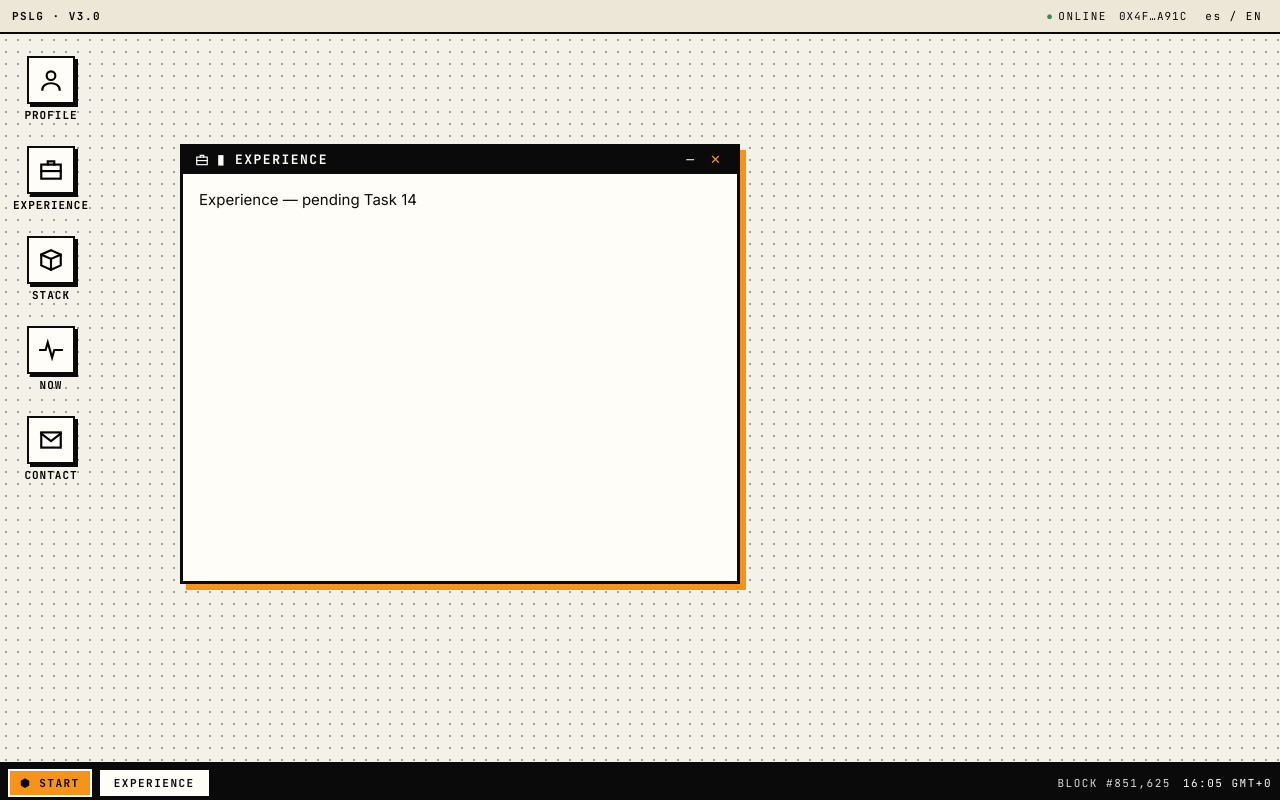
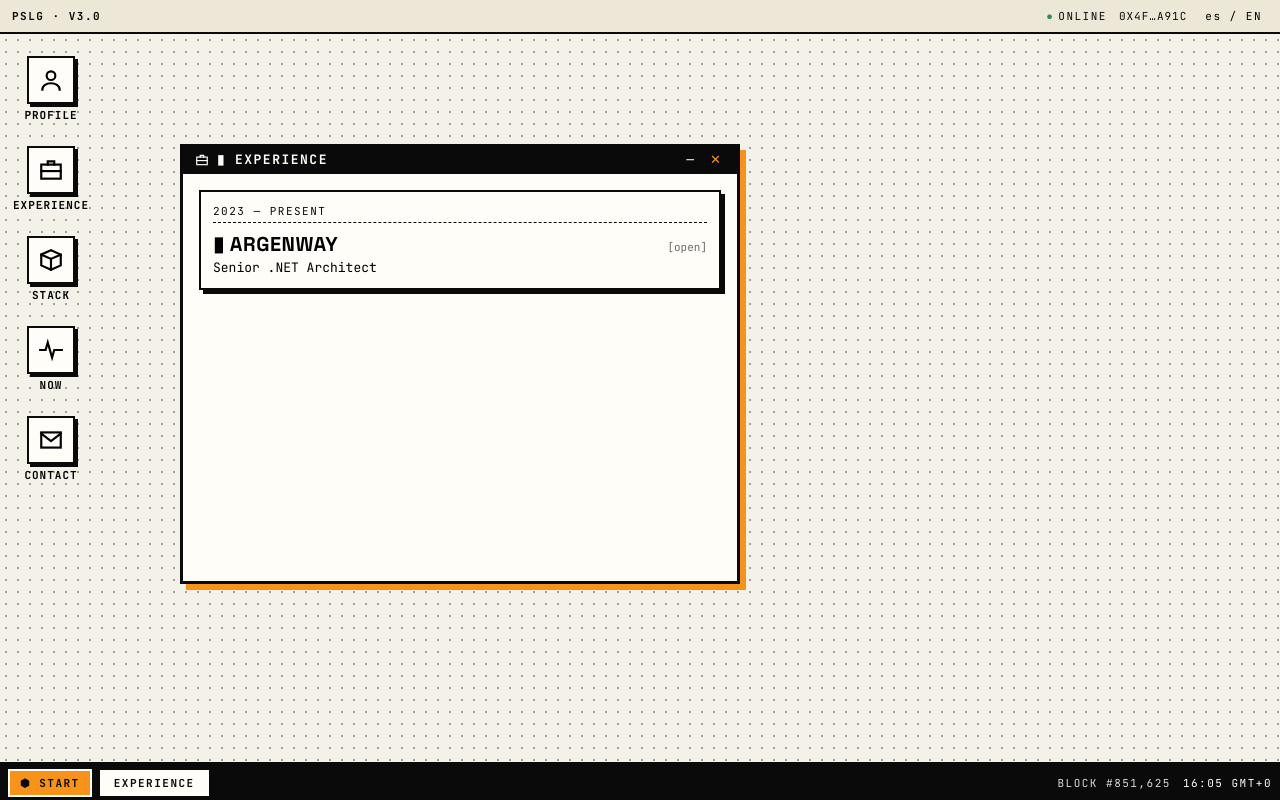
Before and after one commit to pslucianogomez/pslucianogomez-95, a React (Vite) app: page /experience in a window 1280 px wide. Built offline with nearby package versions, Linux system fonts and the light colour scheme.

Commit message:
feat(experience): brutalist timeline with inline expand/collapse

```diff
--- a/src/features/Experience/ExperienceList.tsx
+++ b/src/features/Experience/ExperienceList.tsx
@@ -1 +1,123 @@
-export const ExperienceList = () => <div>Experience — pending Task 14</div>;
+import styled from 'styled-components';
+import { useState } from 'react';
+import { experiences, type Experience } from '../../data/experiences';
+import { useLanguage } from '../../contexts/LanguageContext';
+
+const Item = styled.article<{ $expanded: boolean }>`
+  background: ${({ theme }) => theme.colors.inkPaper};
+  border: ${({ theme }) => theme.border.thin};
+  box-shadow: ${({ theme, $expanded }) => $expanded ? theme.shadow.btc : theme.shadow.base};
+  padding: ${({ theme }) => theme.space['3']}px;
+  margin-bottom: ${({ theme }) => theme.space['3']}px;
+`;
+
+const Period = styled.div`
+  font-family: ${({ theme }) => theme.fontFamily.mono};
+  font-size: ${({ theme }) => theme.fontSize.xs};
+  letter-spacing: 1.5px;
+  text-transform: uppercase;
+  border-bottom: 1px dashed ${({ theme }) => theme.colors.ink};
+  padding-bottom: ${({ theme }) => theme.space['1']}px;
+  margin-bottom: ${({ theme }) => theme.space['2']}px;
+`;
+
+const Header = styled.button`
+  display: flex;
+  justify-content: space-between;
+  align-items: baseline;
+  width: 100%;
+  background: transparent;
+  border: none;
+  padding: 0;
+  text-align: left;
+  cursor: crosshair;
+`;
+
+const Company = styled.span`
+  font-family: ${({ theme }) => theme.fontFamily.display};
+  font-weight: 900;
+  font-size: ${({ theme }) => theme.fontSize.lg};
+  letter-spacing: 0.5px;
+  text-transform: uppercase;
+`;
+
+const Affordance = styled.span`
+  font-family: ${({ theme }) => theme.fontFamily.mono};
+  font-size: ${({ theme }) => theme.fontSize.xs};
+  color: ${({ theme }) => theme.colors.muted};
+  &::before { content: '['; }
+  &::after  { content: ']'; }
+`;
+
+const Role = styled.div`
+  font-family: ${({ theme }) => theme.fontFamily.mono};
+  font-size: ${({ theme }) => theme.fontSize.sm};
+  margin-top: 2px;
+`;
+
+const Detail = styled.div`
+  margin-top: ${({ theme }) => theme.space['3']}px;
+  font-family: ${({ theme }) => theme.fontFamily.body};
+  font-size: ${({ theme }) => theme.fontSize.md};
+  line-height: 1.45;
+`;
+
+const Techs = styled.div`
+  margin-top: ${({ theme }) => theme.space['3']}px;
+  font-family: ${({ theme }) => theme.fontFamily.mono};
+  font-size: ${({ theme }) => theme.fontSize.xs};
+  letter-spacing: 1px;
+  text-transform: uppercase;
+  color: ${({ theme }) => theme.colors.muted};
+`;
+
+const Empty = styled.p`
+  font-family: ${({ theme }) => theme.fontFamily.mono};
+  font-size: ${({ theme }) => theme.fontSize.sm};
+  color: ${({ theme }) => theme.colors.muted};
+`;
+
+const ExperienceCard = ({ exp, isOpen, onToggle, lang, openLabel, closeLabel }: {
+  exp: Experience; isOpen: boolean; onToggle: () => void;
+  lang: 'en' | 'es'; openLabel: string; closeLabel: string;
+}) => (
+  <Item $expanded={isOpen}>
+    <Period>{exp.period[lang]}</Period>
+    <Header onClick={onToggle} aria-expanded={isOpen}>
+      <span>
+        <Company>▮ {exp.company}</Company>
+        <Role>{exp.title[lang]}</Role>
+      </span>
+      <Affordance>{isOpen ? closeLabel : openLabel}</Affordance>
+    </Header>
+    {isOpen && (
+      <>
+        <Detail>{exp.abstract[lang]}</Detail>
+        <Techs>stack: {exp.technologies.join(' · ')}</Techs>
+      </>
+    )}
+  </Item>
+);
+
+export const ExperienceList = () => {
+  const { t, language } = useLanguage();
+  const [openId, setOpenId] = useState<string | null>(null);
+  if (experiences.length === 0) {
+    return <Empty>{t('experience.empty')}</Empty>;
+  }
+  return (
+    <div>
+      {experiences.map((e) => (
+        <ExperienceCard
+          key={e.id}
+          exp={e}
+          isOpen={openId === e.id}
+          onToggle={() => setOpenId(openId === e.id ? null : e.id)}
+          lang={language}
+          openLabel={t('experience.open')}
+          closeLabel={t('experience.close')}
+        />
+      ))}
+    </div>
+  );
+};
```
